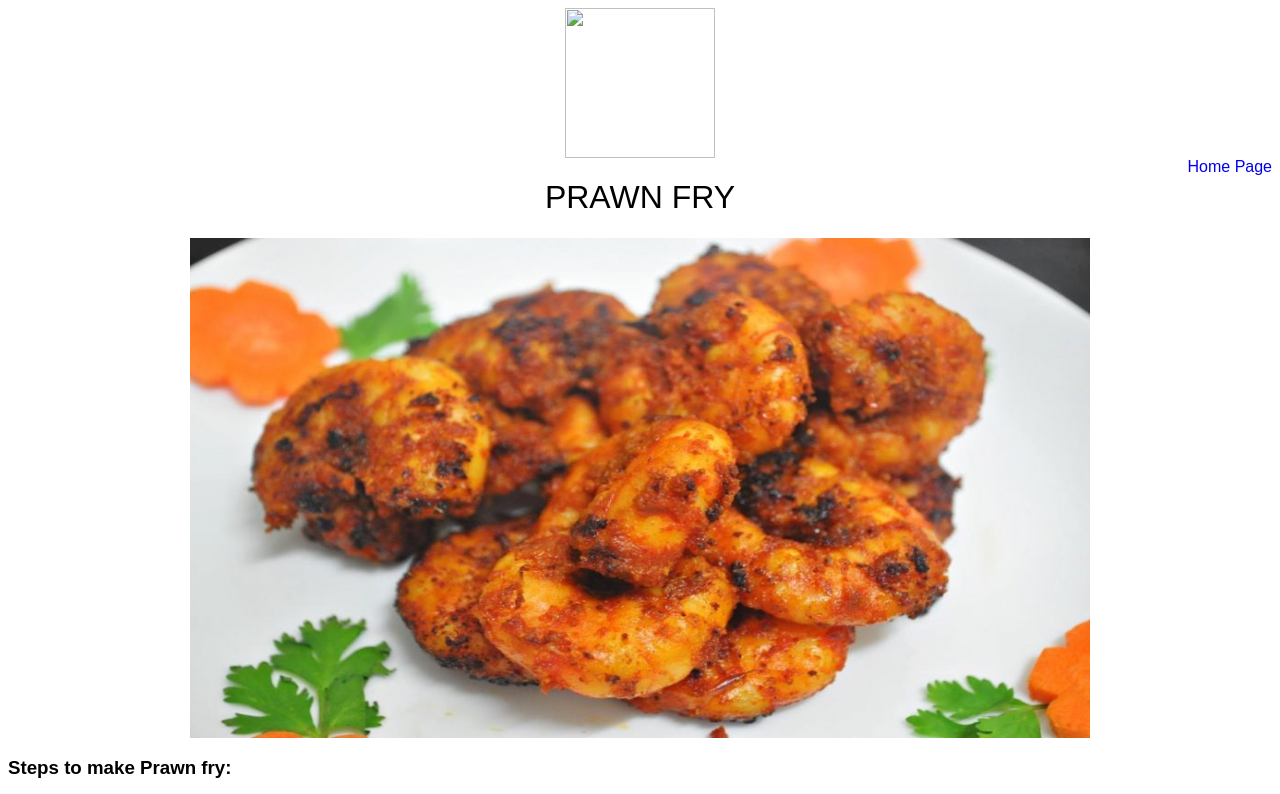
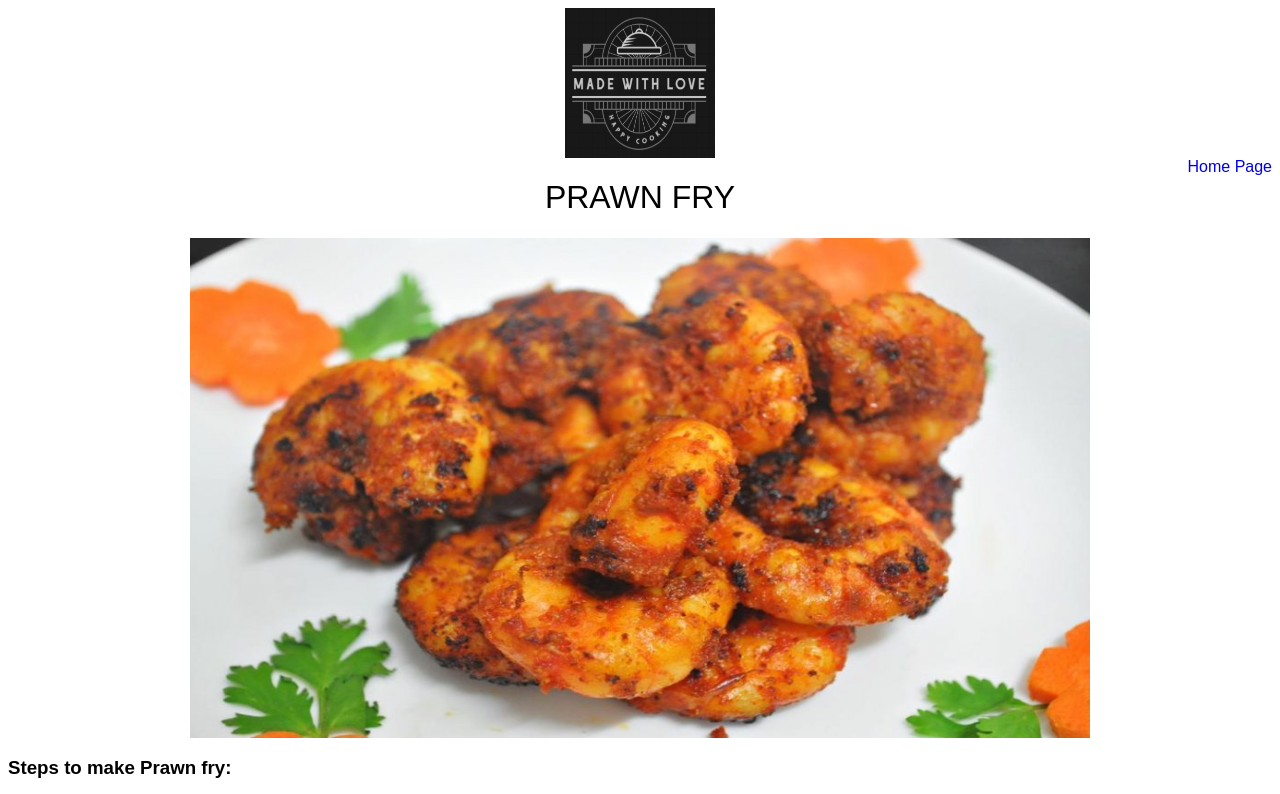
Before and after one commit to Sujibalaji/odin-recipes, a plain HTML site: page prawn-fry.html in a window 1280 px wide. Shown: the top 794 px of the page. Drawn offline with Linux system fonts and the light colour scheme; the site is published under a folder, as on GitHub Pages, so addresses that start at the root find nothing.

Commit message:
index_prawn_change

```diff
--- a/prawn-fry.html
+++ b/prawn-fry.html
@@ -9,7 +9,7 @@
 <body>
     <div class="homepage">
     <div>
-        <a href="../index.html"><img id="logo" class="center" src="../recipes/images/logo.png"></a>
+        <a href="index.html"><img id="logo" class="center" src="recipes/images/logo.png"></a>
 
        </div>
         <div class="left-home">
```
Also changed, not shown: index.html (+1 -1 lines).
